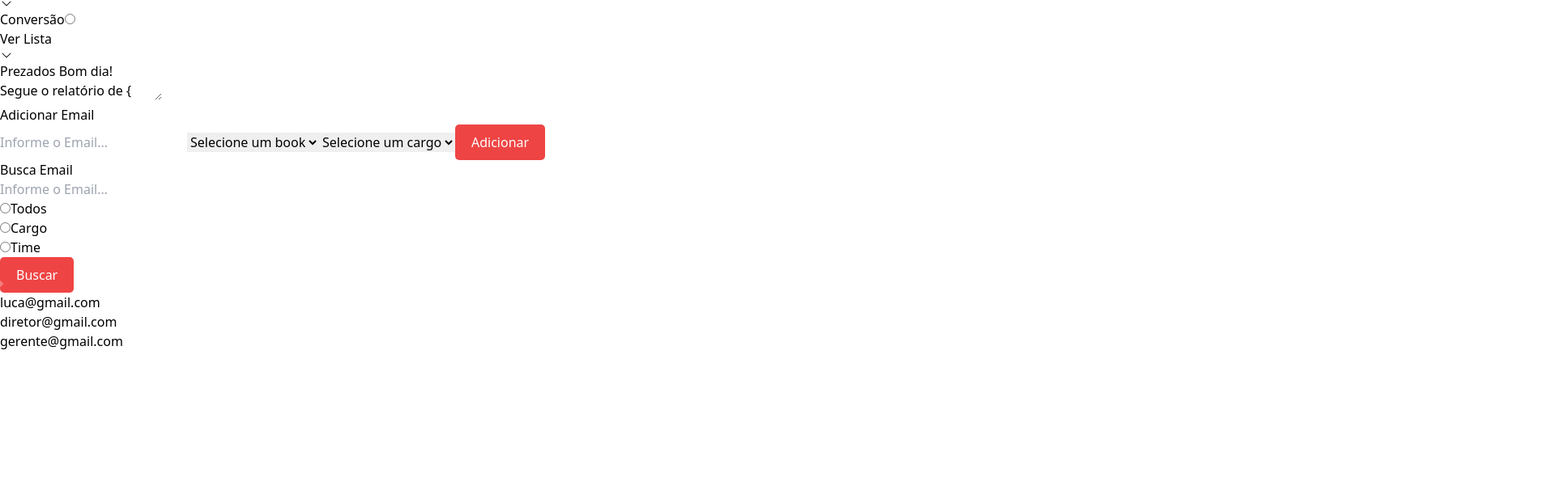
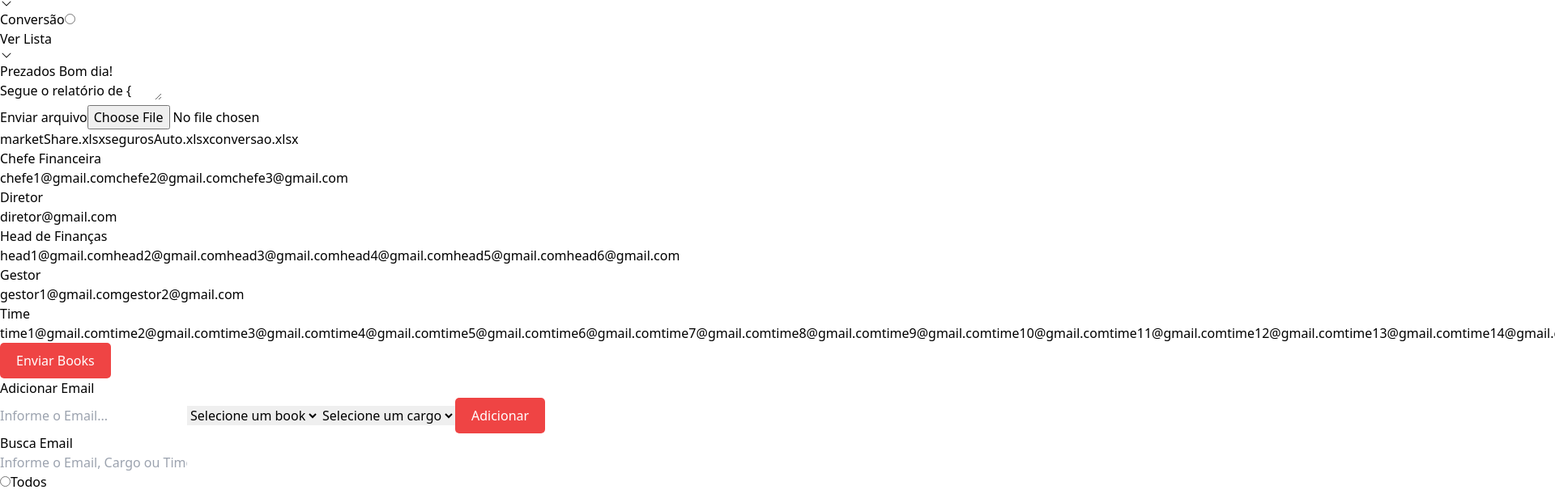
Before and after one commit to LucaPinheiro/book-sender-front, a React (Vite) app: page / in a window 1280 px wide. Shown: the part 1399-2010 px from the top of the page at 81% size, 1920 px wide, since content can reach past the window. Before the commit the page ends 1833 px from the top, so only its background shows below. Built offline with nearby package versions, Linux system fonts and the light colour scheme.

Commit message:
chore: Update App component with new sections and styles

```diff
--- a/src/App.tsx
+++ b/src/App.tsx
@@ -36,9 +36,10 @@ export function App() {
     <>
       <Header />
 
-      <main className="flex justify-center items-start px-8 gap-8 max-xl:flex-col-reverse">
+      <main className="flex justify-center items-start px-8 gap-8 max-xl:flex-col-reverse mb-4">
+        {/* SECTION 1 */}
         <section className="w-full">
-          <div className="flex w-full items-center justify-evenly">
+          <div className="flex flex-wrap w-full items-center justify-evenly">
             <RadioContainer
               label="Market Share"
               value="MarketShare"
@@ -61,9 +62,79 @@ export function App() {
             />
           </div>
 
-          <textarea className="border-2 w-full mt-12 p-2" value={`Prezados ${saudacao}!\nSegue o relatório de ${selectBook == '' ? '{ selecione um book }' : selectBook == 'Conversao' ? 'Conversão' : selectBook.split(/(?=[A-Z])/).map((string) => string.charAt(0).toUpperCase() + string.slice(1)).join(' ')} com dados de até ${diaAnterior}`}/>
+          <textarea
+            className="border-b-2 border-l-2 border-red-500 outline-none w-full mt-8 p-2"
+            value={`Prezados ${saudacao}!\nSegue o relatório de ${selectBook == '' ? '{ selecione um book }' : selectBook == 'Conversao' ? 'Conversão' : selectBook.split(/(?=[A-Z])/).map((string) => string.charAt(0).toUpperCase() + string.slice(1)).join(' ')} com dados de até ${diaAnterior}`}
+          />
+
+          <article>
+            <div className="my-4">
+              <label className="bg-red-500 p-2 text-white rounded-md cursor-pointer font-semibold duration-200 hover:bg-red-400" htmlFor="selecaoArquivos">Enviar arquivo</label>
+              <input className="hidden" id="selecaoArquivos" type="file" />
+            </div>
+            {/* LISTA DE ARQUIVOS */}
+            {[1].length === 0 ? "" :
+              <div className="border-2 h-8 mb-4 px-4 overflow-x-hidden overflow-y-scroll">
+                <div className="flex flex-wrap gap-4">
+                  <label>marketShare.xlsx</label>
+                  <label>segurosAuto.xlsx</label>
+                  <label>conversao.xlsx</label>
+                </div>
+              </div>
+            }
+            {/* LISTA */}
+            <div className="border-2 h-72 overflow-x-hidden overflow-y-scroll">
+              <h2 className="font-bold text-lg text-center underline">Chefe Financeira</h2>
+              <div className="ml-4 flex flex-wrap gap-4">
+                <label>chefe1@gmail.com</label>
+                <label>chefe2@gmail.com</label>
+                <label>chefe3@gmail.com</label>
+              </div>
+              <h2 className="font-bold text-lg text-center underline">Diretor</h2>
+              <div className="ml-4 flex flex-wrap gap-4">
+                <label>diretor@gmail.com</label>
+              </div>
+              <h2 className="font-bold text-lg text-center underline">Head de Finanças</h2>
+              <div className="ml-4 flex flex-wrap gap-4">
+                <label>head1@gmail.com</label>
+                <label>head2@gmail.com</label>
+                <label>head3@gmail.com</label>
+                <label>head4@gmail.com</label>
+                <label>head5@gmail.com</label>
+                <label>head6@gmail.com</label>
+              </div>
+              <h2 className="font-bold text-lg text-center underline">Gestor</h2>
+              <div className="ml-4 flex flex-wrap gap-4">
+                <label>gestor1@gmail.com</label>
+                <label>gestor2@gmail.com</label>
+              </div>
+              <h2 className="font-bold text-lg text-center underline">Time</h2>
+              <div className="ml-4 flex flex-wrap gap-4">
+                <label>time1@gmail.com</label>
+                <label>time2@gmail.com</label>
+                <label>time3@gmail.com</label>
+                <label>time4@gmail.com</label>
+                <label>time5@gmail.com</label>
+                <label>time6@gmail.com</label>
+                <label>time7@gmail.com</label>
+                <label>time8@gmail.com</label>
+                <label>time9@gmail.com</label>
+                <label>time10@gmail.com</label>
+                <label>time11@gmail.com</label>
+                <label>time12@gmail.com</label>
+                <label>time13@gmail.com</label>
+                <label>time14@gmail.com</label>
+                <label>time15@gmail.com</label>
+              </div>
+            </div>
+          </article>
+
+          <div className="flex justify-center items-center mt-8">
+            <button className="light-effect-button">Enviar Books</button>
+          </div>
         </section>
 
+        {/* SECTION 2 */}
         <section className="w-96 flex flex-col gap-8 max-xl:w-full">
           {/* ADICIONAR EMAIL E BUSCAR EMAIL */}
           <main className="max-xl:flex max-md:flex-col max-md:gap-4">
@@ -97,7 +168,7 @@ export function App() {
               <h3 className="text-center text-2xl font-semibold mb-6">Busca Email</h3>
 
               <div className="flex flex-col gap-4">
-                <input className="w-full border-b-2 border-l-2 border-black rounded-bl-md pl-1 outline-none duration-[350ms] focus:border-red-500" type="email" placeholder="Informe o Email..." />
+                <input className="w-full border-b-2 border-l-2 border-black rounded-bl-md pl-1 outline-none duration-[350ms] focus:border-red-500" type="text" placeholder="Informe o Email, Cargo ou Time..." />
                 <div className="flex items-center justify-around">
 
                   <div className="flex items-center gap-1">
@@ -125,7 +196,7 @@ export function App() {
             {[1].length === 0 ? ""
             :
           <article className="border-l-2 border-red-500 p-2 pb-4 max-xl:w-full">
-            <div className="w-full h-32 border-2 p-2 overflow-x-hidden overflow-y-scroll box-border">
+            <div className="w-full h-32 border-2 rounded-lg p-2 overflow-x-hidden overflow-y-scroll box-border">
               {/* card */}
               <div className="flex border rounded-l-lg border-red-500 h-12 justify-start mb-4">
                 <div className="rounded-l-lg w-5 bg-red-500"/>
@@ -152,10 +223,6 @@ export function App() {
           }
         </section>
       </main>
-
-      {/* <h1 className="text-6xl font-bold text-center underline text-red-600">
-        LUCA GAYYYY!
-      </h1> */}
     </>
   )
 }
```
